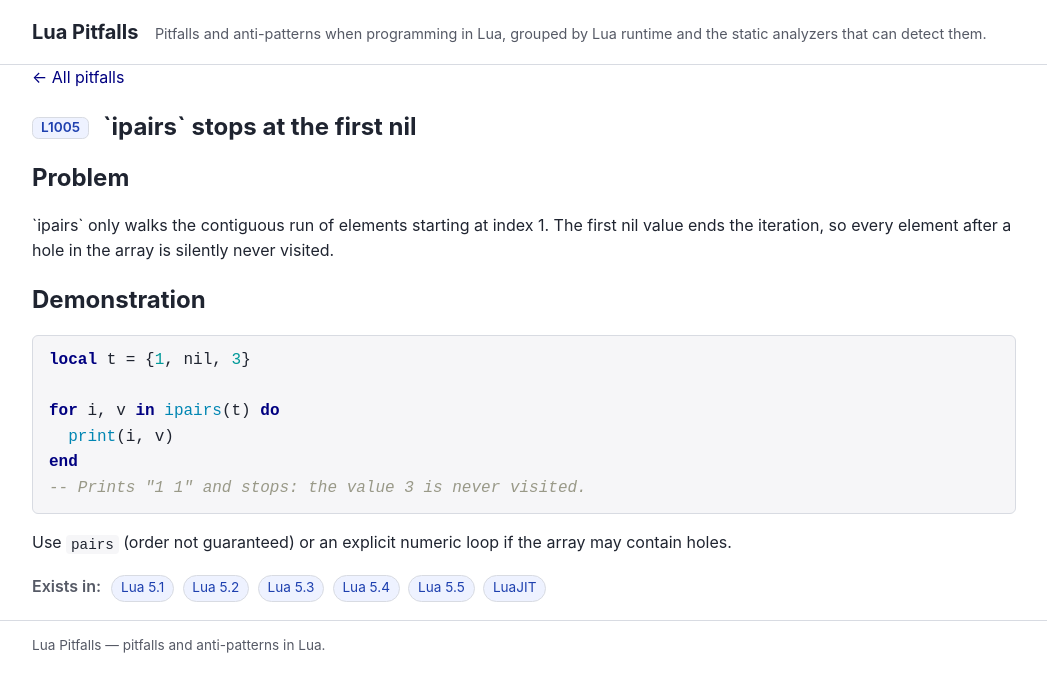
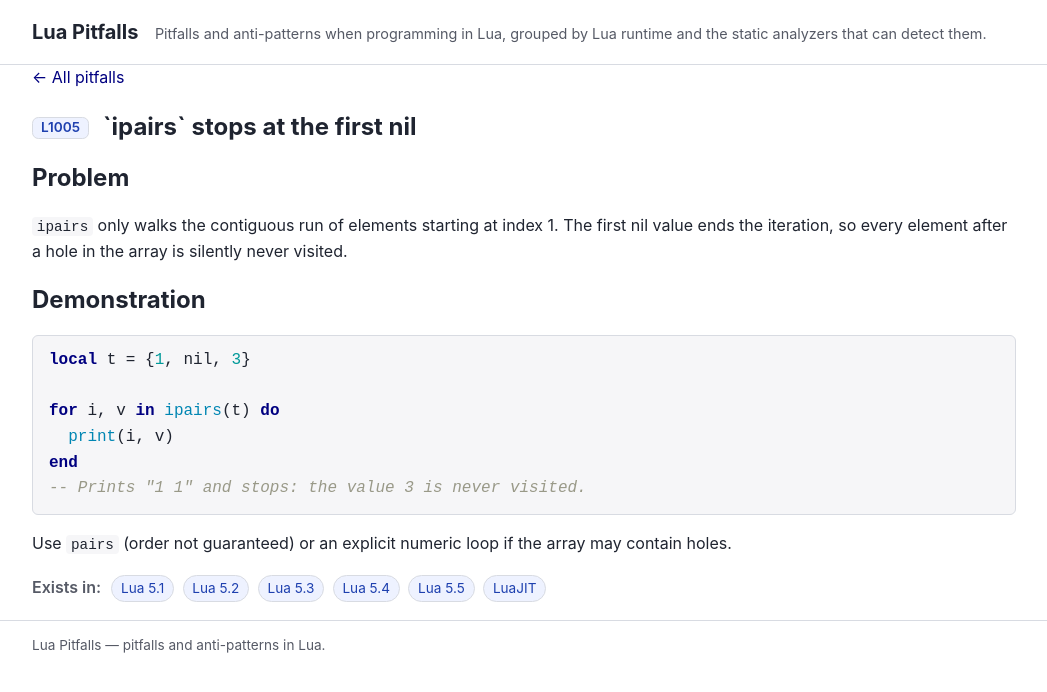
Before and after one commit to ligurio/lua-pitfalls, a Jekyll site: the page built from _pitfalls/L1005.md, in a window 1280 px wide. Shown: the top 692 px of the page, without its empty margins (116-1163 px from the left). Built offline with Jekyll 4.4.1, drawn with Linux system fonts in a browser that asks for light colours.

Commit message:
Fix backticks rendering
The descriptions are now rendered with inline code:
- `/p/L1013/`: string.find, string.match, etc. - now have `<code>`
  elements, no nested `<p>`.
- Same on the main page (list) and on tag pages (tested on
  L1001/lua-5.2).

```diff
--- a/_layouts/home.html
+++ b/_layouts/home.html
@@ -7,7 +7,7 @@ layout: default
   {% for item in site.pitfalls %}
     <div class="pitfall-entry">
       <a class="pitfall-title" href="{{ item.url | relative_url }}">{{ item.path | split: "/" | last | remove: ".md" }} — {{ item.title }}</a>
-      <p class="pitfall-description">{{ item.description }}</p>
+      <div class="pitfall-description">{{ item.description | markdownify }}</div>
     </div>
   {% endfor %}
 </section>
--- a/_layouts/pitfall.html
+++ b/_layouts/pitfall.html
@@ -11,7 +11,7 @@ layout: default
 
   <section class="description">
     <h2>Problem</h2>
-    <p>{{ page.description }}</p>
+    {{ page.description | markdownify }}
   </section>
 
   <section class="demo">
--- a/_layouts/tag-page.html
+++ b/_layouts/tag-page.html
@@ -39,7 +39,7 @@ layout: default
       {% for item in pitfalls %}
         <li class="pitfall-entry">
           <a class="pitfall-title" href="{{ item.url | relative_url }}">{{ item.path | split: "/" | last | remove: ".md" }} — {{ item.title }}</a>
-          <p class="pitfall-description">{{ item.description }}</p>
+          <div class="pitfall-description">{{ item.description | markdownify }}</div>
           {% include tags.html entry=item %}
         </li>
       {% endfor %}
```
